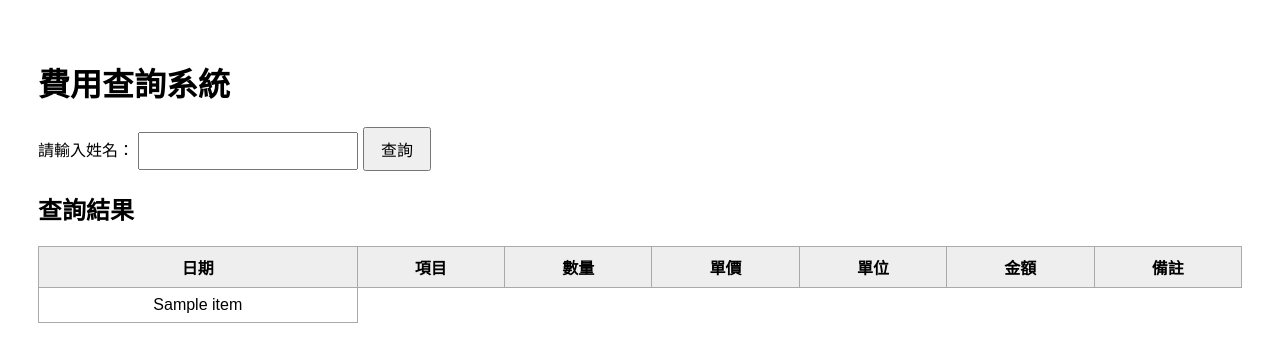
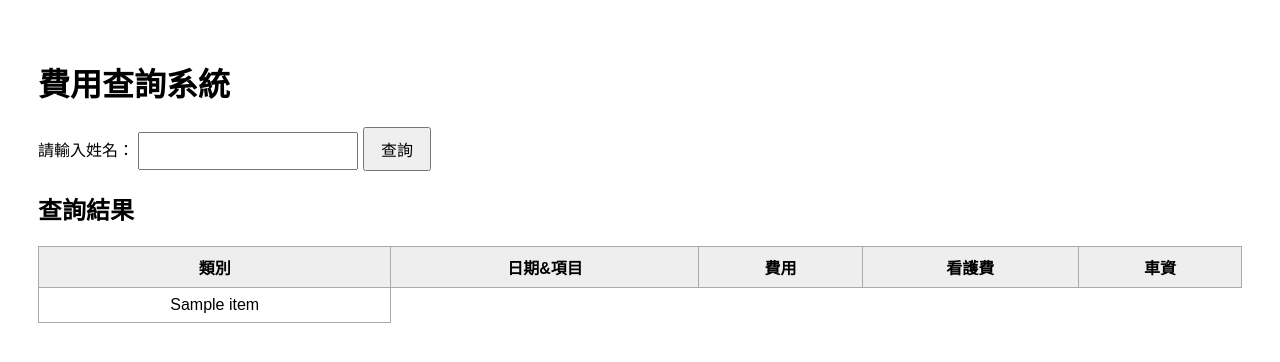
Before and after one commit to ls471471/expense-query-app, a Flask app: template templates/index.html in a window 1280 px wide. Shown: the top 362 px of the page. Run offline with Flask 3, Linux system fonts and the light colour scheme; the template is opened without the code that fills it: most values are stand-ins (such as "Sample title", 1, 10 or a date in 2020).

Commit message:
Update index.html

```diff
--- a/templates/index.html
+++ b/templates/index.html
@@ -48,13 +48,13 @@
         <table>
             <thead>
                 <tr>
-                    <th>日期</th>
-                    <th>項目</th>
-                    <th>數量</th>
-                    <th>單價</th>
-                    <th>單位</th>
-                    <th>金額</th>
-                    <th>備註</th>
+                    <th>類別</th>
+                    <th>日期&項目</th>
+                    <th>費用</th>
+                    <th>看護費</th>
+                    <th>車資</th>
+
+
                 </tr>
             </thead>
             <tbody>
```
